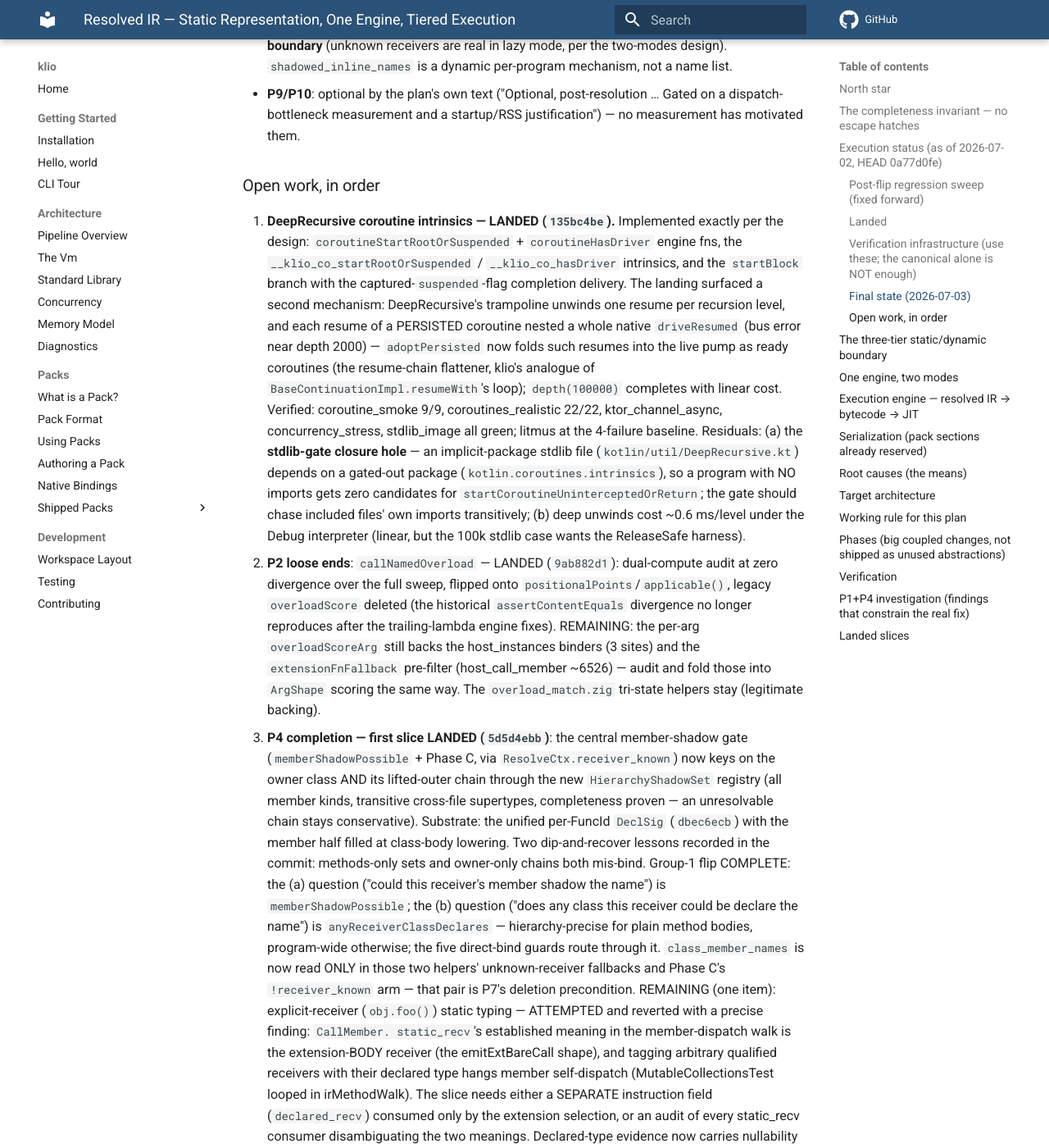
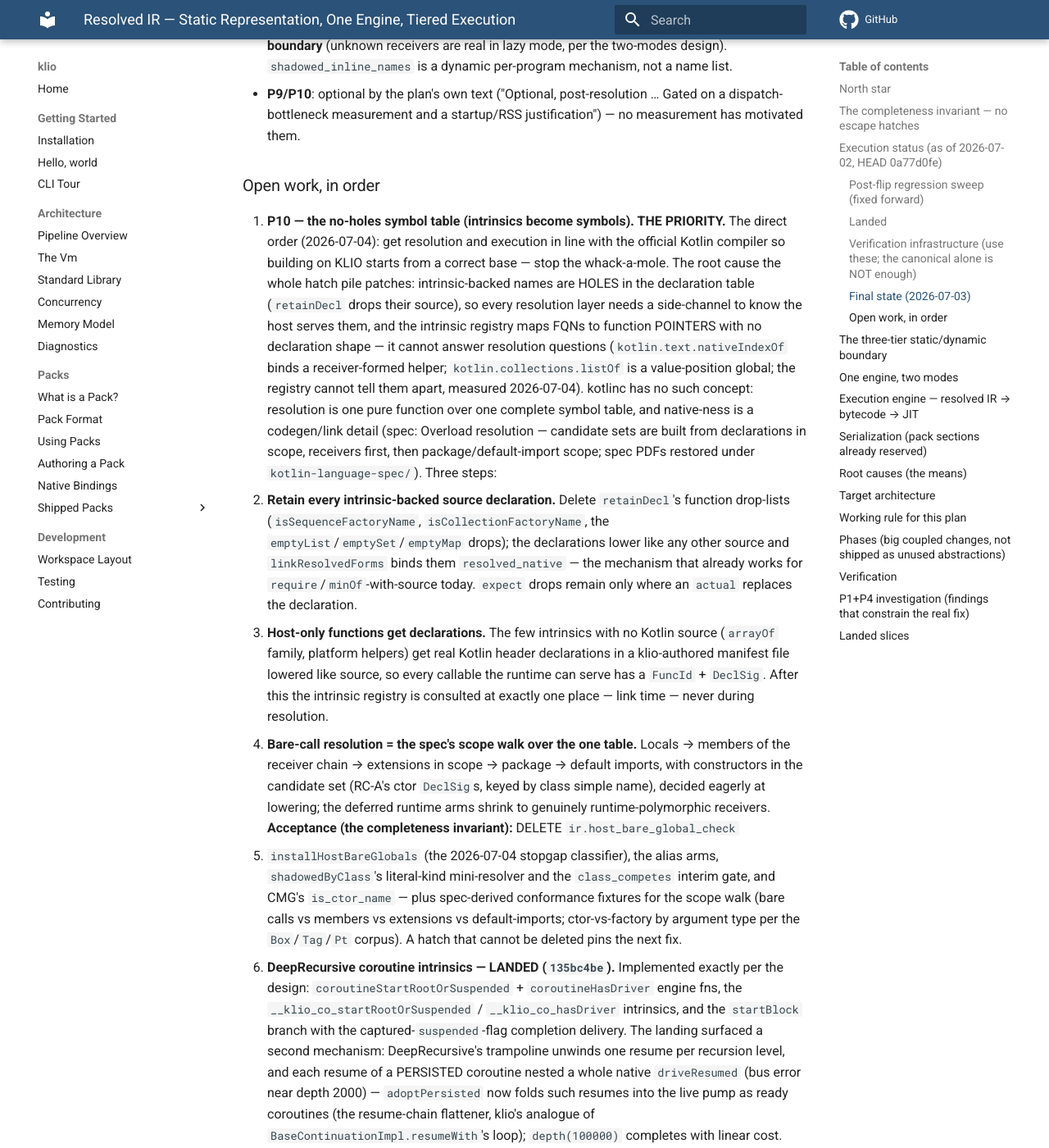
Before and after one commit to DrewCarlson/klio, an MkDocs documentation site: the page built from docs/resolution-unification-plan.md, in a window 1280 px wide and 1400 px high, scrolled down 5868 px. Shown: the whole window at 82% size. Built offline with MkDocs 1.6.1 and Material for MkDocs 9.7.7, drawn with Linux system fonts in a browser that asks for light colours; comment, search, counter and statistics services are not loaded; some of the changed text lies outside the part shown.

Commit message:
docs: the no-holes symbol table is the priority
Intrinsic-backed names are holes in the declaration table; every hatch is
a patch over a hole, and the registry cannot answer resolution questions
because it carries implementations, not declarations. The plan's open-work
queue now leads with the three steps that close the holes — retain every
intrinsic-backed declaration and bind it at link, declare the host-only
functions, resolve bare calls by the spec's scope walk over the one table —
with hatch deletion as the acceptance test. The classifier attempt and its
three measured failure modes are recorded under RC-H.

```diff
--- a/docs/resolution-unification-plan.md
+++ b/docs/resolution-unification-plan.md
@@ -239,6 +239,46 @@ Every phase of this plan is landed or boundary-recorded; nothing remains open.
 
 ### Open work, in order
 
+0. **P10 — the no-holes symbol table (intrinsics become symbols). THE PRIORITY.**
+   The direct order (2026-07-04): get resolution and execution in line with the
+   official Kotlin compiler so building on KLIO starts from a correct base — stop
+   the whack-a-mole. The root cause the whole hatch pile patches: intrinsic-backed
+   names are HOLES in the declaration table (`retainDecl` drops their source), so
+   every resolution layer needs a side-channel to know the host serves them, and
+   the intrinsic registry maps FQNs to function POINTERS with no declaration
+   shape — it cannot answer resolution questions (`kotlin.text.nativeIndexOf`
+   binds a receiver-formed helper; `kotlin.collections.listOf` is a value-position
+   global; the registry cannot tell them apart, measured 2026-07-04). kotlinc has
+   no such concept: resolution is one pure function over one complete symbol
+   table, and native-ness is a codegen/link detail (spec: Overload resolution —
+   candidate sets are built from declarations in scope, receivers first, then
+   package/default-import scope; spec PDFs restored under
+   `kotlin-language-spec/`). Three steps:
+   1. **Retain every intrinsic-backed source declaration.** Delete `retainDecl`'s
+      function drop-lists (`isSequenceFactoryName`, `isCollectionFactoryName`, the
+      `emptyList`/`emptySet`/`emptyMap` drops); the declarations lower like any
+      other source and `linkResolvedForms` binds them `resolved_native` — the
+      mechanism that already works for `require`/`minOf`-with-source today.
+      `expect` drops remain only where an `actual` replaces the declaration.
+   2. **Host-only functions get declarations.** The few intrinsics with no Kotlin
+      source (`arrayOf` family, platform helpers) get real Kotlin header
+      declarations in a klio-authored manifest file lowered like source, so every
+      callable the runtime can serve has a `FuncId` + `DeclSig`. After this the
+      intrinsic registry is consulted at exactly one place — link time — never
+      during resolution.
+   3. **Bare-call resolution = the spec's scope walk over the one table.** Locals
+      → members of the receiver chain → extensions in scope → package → default
+      imports, with constructors in the candidate set (RC-A's ctor `DeclSig`s,
+      keyed by class simple name), decided eagerly at lowering; the deferred
+      runtime arms shrink to genuinely runtime-polymorphic receivers.
+   **Acceptance (the completeness invariant):** DELETE `ir.host_bare_global_check`
+   + `installHostBareGlobals` (the 2026-07-04 stopgap classifier), the alias
+   arms, `shadowedByClass`'s literal-kind mini-resolver and the `class_competes`
+   interim gate, and CMG's `is_ctor_name` — plus spec-derived conformance
+   fixtures for the scope walk (bare calls vs members vs extensions vs
+   default-imports; ctor-vs-factory by argument type per the `Box`/`Tag`/`Pt`
+   corpus). A hatch that cannot be deleted pins the next fix.
+
 1. **DeepRecursive coroutine intrinsics — LANDED (`135bc4be`).** Implemented exactly
    per the design: `coroutineStartRootOrSuspended` + `coroutineHasDriver` engine fns,
    the `__klio_co_startRootOrSuspended` / `__klio_co_hasDriver` intrinsics, and the
@@ -456,6 +496,26 @@ sig index becomes `symbols`. No new format is invented.
   because the index is incomplete and applicability isn't shared/type-aware. Deleting
   them is the proof those fixes are complete.
 
+  *Progress:* `isAliasName`'s hand list is deleted. The classifier is now an
+  injected hook (`ir.host_bare_global_check`) built once per process from the
+  implicit-alias table filtered by an existing implementation — exactly the
+  set `vmNew` pre-installs into globals — so lowering and runtime classify
+  bare host globals from one authority. The wider intrinsic registry is
+  deliberately not swept into it: its package-level FQNs double as link-time
+  bindings for bodyless receiver-formed declarations (`kotlin.text.nativeIndexOf`
+  binds `String.nativeIndexOf`), and the registry carries no declaration shape
+  to tell the two apart — the measured cost of intrinsics being holes instead
+  of symbols, and the direct motivation for the north star above. The
+  `to`/`downTo`-style exclusions stopped being a list too: the bare-call arms
+  now ask `extensionCandidateFitsArity` (a same-named extension candidate
+  whose value-parameter shape fits the argument count keeps the call on
+  receiver-bound dispatch), answered from the now-complete phase-1 headers.
+  Still cataloged for the same treatment: `stdlib.isToplevelFunction`'s
+  `receiver_infix` exclusions, `isArrayBuilder`, `retainDecl`'s
+  `isSequenceFactoryName`/`isCollectionFactoryName` curation lists,
+  `emptyContainerCreatorArity`, and `ir.Module.default_import_packages`
+  (mirrored from `stdlib.IMPLICITLY_IMPORTED_PACKAGES`, sync-tested only).
+
 ## Target architecture
 
 1. **One canonical signature index (RC-A).** A per-`FuncId` `DeclSig` in `ir.zig`
```
